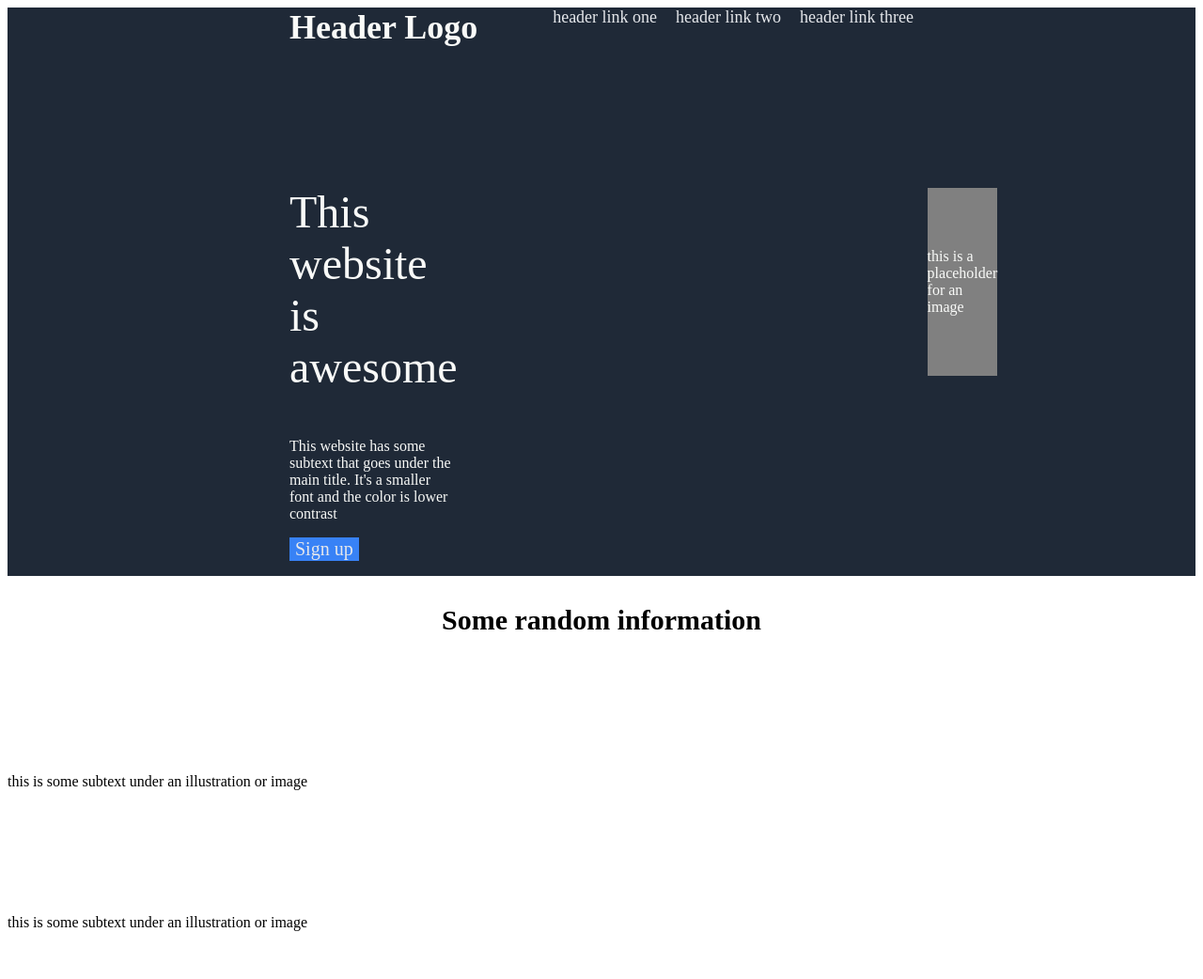
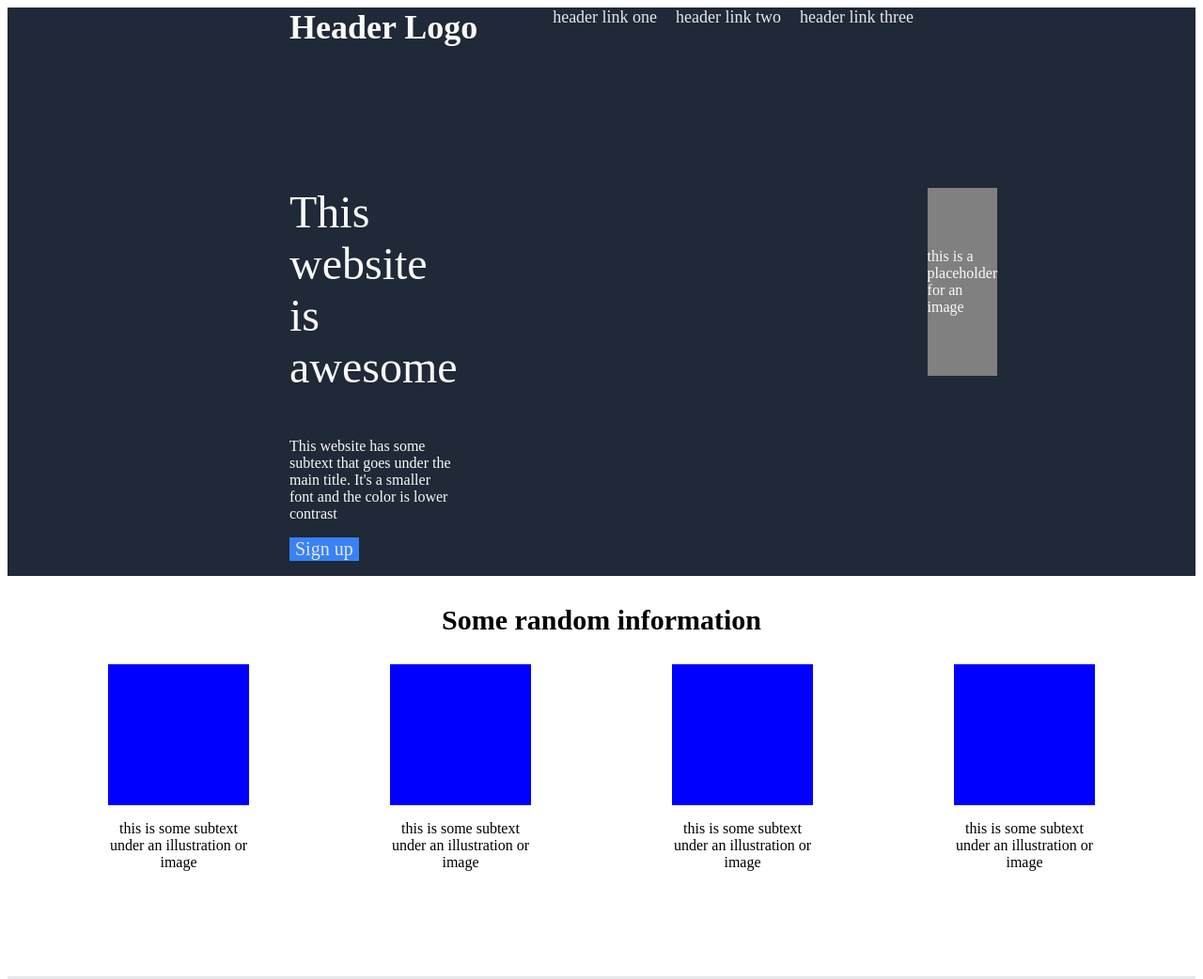
Before and after one commit to kam1729/Landing-page, a plain HTML site: page index.html in a window 1280 px wide. Shown: the top 1042 px of the page at 94% size. Drawn offline with Linux system fonts and the light colour scheme.

Commit message:
Complete the project

```diff
--- a/index.html
+++ b/index.html
@@ -28,10 +28,10 @@
             <div><p class="somerandom">Some random information</p></div>
 
             <div class="div21">
-                <div> <div class="box"></div> <p>this is some subtext under an illustration or image</p></div>
-                <div> <div class="box"></div> <p>this is some subtext under an illustration or image</p></div>
-                <div> <div class="box"></div> <p>this is some subtext under an illustration or image</p></div>
-                <div> <div class="box"></div> <p>this is some subtext under an illustration or image</p></div>
+                <div class="div211"> <div class="box"></div> <p class="text">this is some subtext under an illustration or image</p></div>
+                <div class="div211"> <div class="box"></div> <p class="text">this is some subtext under an illustration or image</p></div>
+                <div class="div211"> <div class="box"></div> <p class="text">this is some subtext under an illustration or image</p></div>
+                <div class="div211"> <div class="box"></div> <p class="text">this is some subtext under an illustration or image</p></div>
             </div>
 
         </div>
@@ -62,7 +62,6 @@
         </div>
 
 
-
         <div class="footer">
             <p>Copyright © The Odin Project 2021</p>
         </div>
@@ -70,6 +69,7 @@
 
 
 
+
     </body>
 
 </html>
--- a/style.css
+++ b/style.css
@@ -82,12 +82,28 @@ body {
 }
 
 .box {
-    display: block;
-    height: 100px;
-    width: 100px;
-    border-color: #3882F6;
-    color: #3882F6;
-    border-width: 5px;
+    height: 150px;
+    width: 150px;
+    background-color: blue;
+}
+.div211 {
+    display: flex;
+    flex-direction: column;
+    flex-wrap: wrap;
+}
+.div21 {
+    display: flex;
+    flex-direction: row;
+    flex-wrap: wrap;
+    justify-content: center;
+    gap: 150px;
+}
+.text {
+    display: flex;
+    flex-wrap: wrap;
+    height: 150px;
+    width: 150px;
+    text-align: center;
 }
 .div3 {
     display: flex;
```
